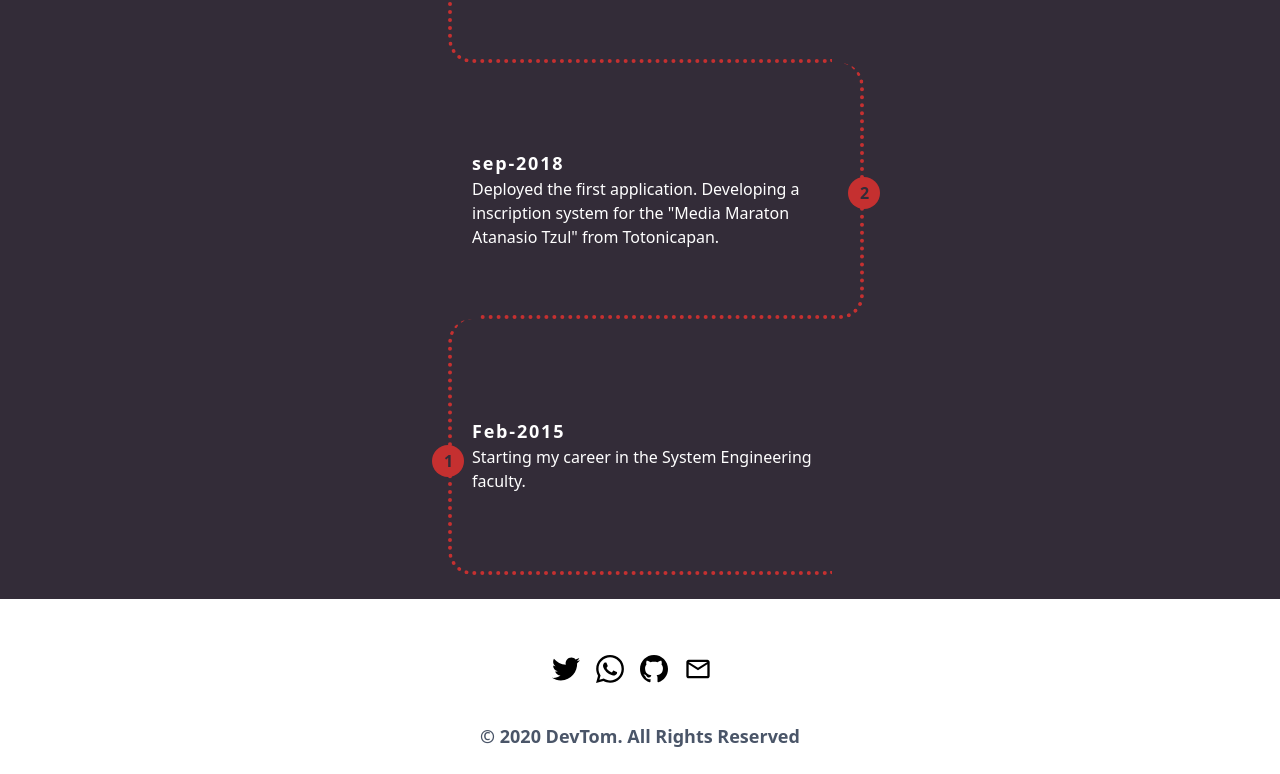
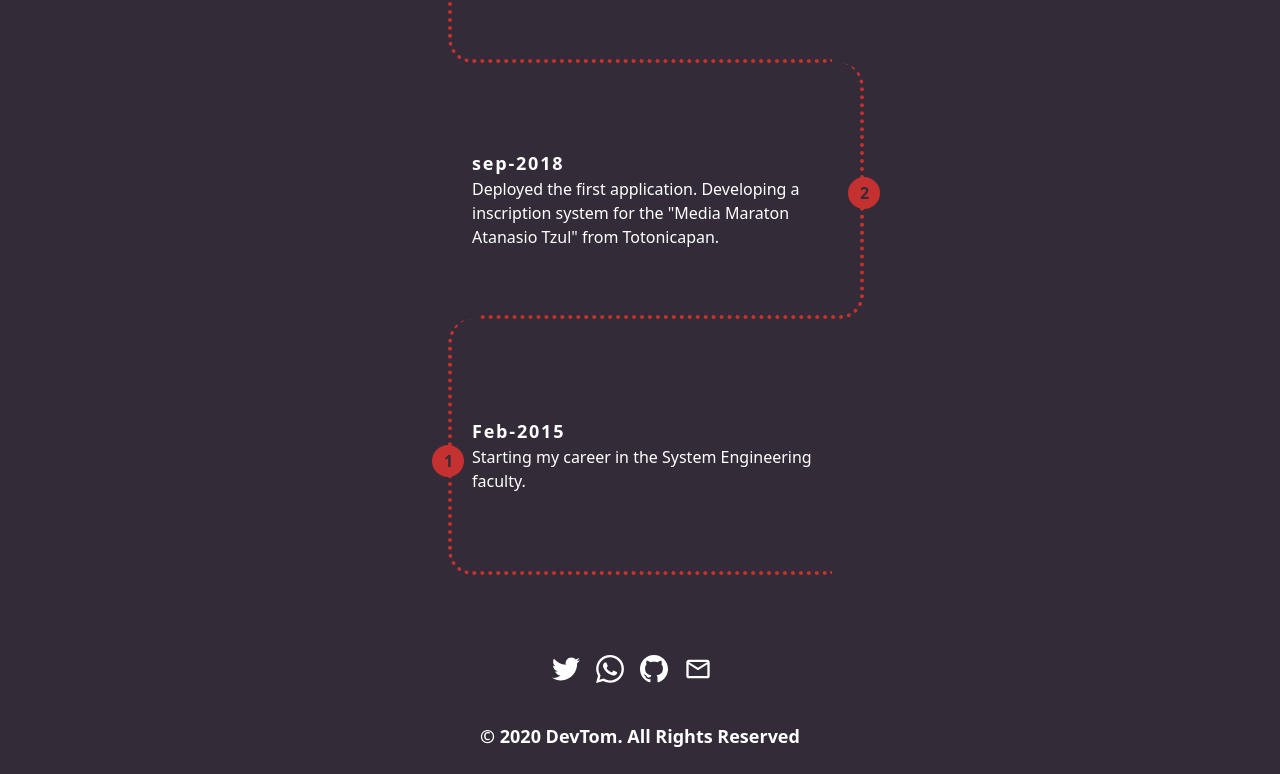
Before and after one commit to kevinGarcia15/portafolio, a React (Create React App) app: page / in a window 1280 px wide. Shown: the part 3568-4342 px from the top of the page. Built offline with nearby package versions, Linux system fonts and the light colour scheme.

Commit message:
arreglando landing,timelanie y footer

```diff
--- a/src/App.jsx
+++ b/src/App.jsx
@@ -35,7 +35,7 @@ function App() {
       <div className="px-4 py-6 backgound-primary xl:px-64 lg:px-56">
         <Timeline/>
       </div>
-      <div className="px-4 py-6 xl:px-64 lg:px-56">
+      <div className="px-4 py-6 backgound-primary xl:px-64 lg:px-56">
         <Footer/>
       </div>
 
--- a/src/components/Footer.jsx
+++ b/src/components/Footer.jsx
@@ -13,7 +13,7 @@ function Footer() {
           >
             <svg
               xmlns="http://www.w3.org/2000/svg"
-              fill="black"
+              fill="white"
               width="28"
               height="28"
               viewBox="0 0 24 24"
@@ -24,7 +24,7 @@ function Footer() {
           <a href="https://wa.me/50257469663" target="_blanck" className="mr-4">
             <svg
               xmlns="http://www.w3.org/2000/svg"
-              fill="black"
+              fill="white"
               width="28"
               height="28"
               viewBox="0 0 24 24"
@@ -40,7 +40,7 @@ function Footer() {
           >
             <svg
               xmlns="http://www.w3.org/2000/svg"
-              fill="black"
+              fill="white"
               width="28"
               height="28"
               viewBox="0 0 24 24"
@@ -52,7 +52,7 @@ function Footer() {
             <svg
               xmlns="http://www.w3.org/2000/svg"
               viewBox="0 0 24 24"
-              fill="black"
+              fill="white"
               width="28px"
               height="28px"
             >
@@ -61,7 +61,7 @@ function Footer() {
             </svg>
           </a>
         </div>
-      <div className="text-lg font-bold text-gray-700 mt-10">
+      <div className="text-lg font-bold text-white mt-10">
         © {ano} DevTom. All Rights Reserved
       </div>
     </div>
--- a/src/components/LandinPage.jsx
+++ b/src/components/LandinPage.jsx
@@ -87,7 +87,7 @@ function LandinPage() {
         <div className="flex flex-col justify-center items-center h-full">
           <div className="hover:shadow-lg absolute z-10">
             <img
-              className="w-full h-56 lg:w-96 lg:h-96 md:w-64 object-cover rounded"
+              className="w-full h-auto lg:w-96 lg:h-96 md:w-64 object-cover rounded"
               src="../img/porfile.jpeg"
               alt="Porfile"
             />
--- a/src/components/Timeline.jsx
+++ b/src/components/Timeline.jsx
@@ -7,7 +7,11 @@ function Timeline() {
         Timeline
       </h1>
       <div className="flex flex-col items-center text-white mt-16">
-        <div className="lg:w-96 h-64">
+        <div
+          className="lg:w-96 h-64"
+          data-aos="fade-up"
+          data-aos-anchor-placement="top-center"
+        >
           <div className="w-84 lg:w-96 h-64 pl-6 pt-4 absolute flex flex-col justify-center">
             <h2 className="font-bold text-lg tracking-widest">Aug-2020</h2>
             <div className="flex justify-between">
@@ -23,7 +27,11 @@ function Timeline() {
           <div className="w-84 lg:w-96 h-64 border-red-700 border-dotted rounded-r-3xl border-r-4 border-b-4 p-6 ml-8 relative"></div>
         </div>
 
-        <div className="lg:w-96 h-64">
+        <div
+          className="lg:w-96 h-64"
+          data-aos="fade-up"
+          data-aos-anchor-placement="top-center"
+        >
           <div className="w-84 lg:w-96 h-64 pl-6 pt-4 absolute flex flex-col justify-center">
             <h2 className="font-bold text-lg tracking-widest">Feb-2020</h2>
             <div className="flex justify-between">
@@ -39,7 +47,11 @@ function Timeline() {
           <div className="w-84 lg:w-96 h-64 border-red-700 border-dotted rounded-l-3xl border-l-4 border-b-4 p-6 mr-8 relative"></div>
         </div>
 
-        <div className="lg:w-96 h-64">
+        <div
+          className="lg:w-96 h-64"
+          data-aos="fade-up"
+          data-aos-anchor-placement="top-center"
+        >
           <div className="w-84 lg:w-96 h-64 pl-6 pt-4 absolute flex flex-col justify-center">
             <h2 className="font-bold text-lg tracking-widest">Nov-2019</h2>
             <div className="flex justify-between">
@@ -52,12 +64,17 @@ function Timeline() {
           <div className="w-84 lg:w-96 h-64 border-red-700 border-dotted rounded-r-3xl border-r-4 border-b-4 p-6 ml-8 relative"></div>
         </div>
 
-        <div className="lg:w-96 h-64">
+        <div
+          className="lg:w-96 h-64"
+          data-aos="fade-up"
+          data-aos-anchor-placement="top-center"
+        >
           <div className="w-84 lg:w-96 h-64 pl-6 pt-4 absolute flex flex-col justify-center">
             <h2 className="font-bold text-lg tracking-widest">Oct-2019</h2>
             <div className="flex justify-between">
               <p>
-              Deployed the Graduate project. Developing a concession control system for PMT of Totonicapan
+                Deployed the Graduate project. Developing a concession control
+                system for PMT of Totonicapan
               </p>
               <span className="-ml-10 lg:-ml-10 absolute w-8 h-8 bg-red-700 rounded-full text-third font-bold pl-3 pt-1 z-10">
                 3
@@ -67,11 +84,18 @@ function Timeline() {
           <div className="w-84 lg:w-96 h-64 border-red-700 border-dotted rounded-l-3xl border-l-4 border-b-4 p-6 mr-8 relative"></div>
         </div>
 
-        <div className="lg:w-96 h-64">
+        <div
+          className="lg:w-96 h-64"
+          data-aos="fade-up"
+          data-aos-anchor-placement="top-center"
+        >
           <div className="w-84 lg:w-96 h-64 pl-6 pt-4 absolute flex flex-col justify-center">
             <h2 className="font-bold text-lg tracking-widest">sep-2018</h2>
             <div className="flex justify-between">
-              <p>Deployed the first application. Developing a inscription system for the "Media Maraton Atanasio Tzul" from Totonicapan.</p>
+              <p>
+                Deployed the first application. Developing a inscription system
+                for the "Media Maraton Atanasio Tzul" from Totonicapan.
+              </p>
               <span className="ml-83 lg:ml-95 absolute w-8 h-8 bg-red-700 rounded-full text-third font-bold pl-3 pt-1 z-10">
                 2
               </span>
@@ -79,13 +103,16 @@ function Timeline() {
           </div>
           <div className="w-84 lg:w-96 h-64 border-red-700 border-dotted rounded-r-3xl border-r-4 border-b-4 p-6 ml-8 relative"></div>
         </div>
-        <div className="lg:w-96 h-64">
+
+        <div
+          className="lg:w-96 h-64"
+          data-aos="fade-up"
+          data-aos-anchor-placement="top-center"
+        >
           <div className="w-84 lg:w-96 h-64 pl-6 pt-4 absolute flex flex-col justify-center">
             <h2 className="font-bold text-lg tracking-widest">Feb-2015</h2>
             <div className="flex justify-between">
-              <p>
-              Starting my career in the System Engineering faculty.
-              </p>
+              <p>Starting my career in the System Engineering faculty.</p>
               <span className="-ml-10 lg:-ml-10 absolute w-8 h-8 bg-red-700 rounded-full text-third font-bold pl-3 pt-1 z-10">
                 1
               </span>
```
